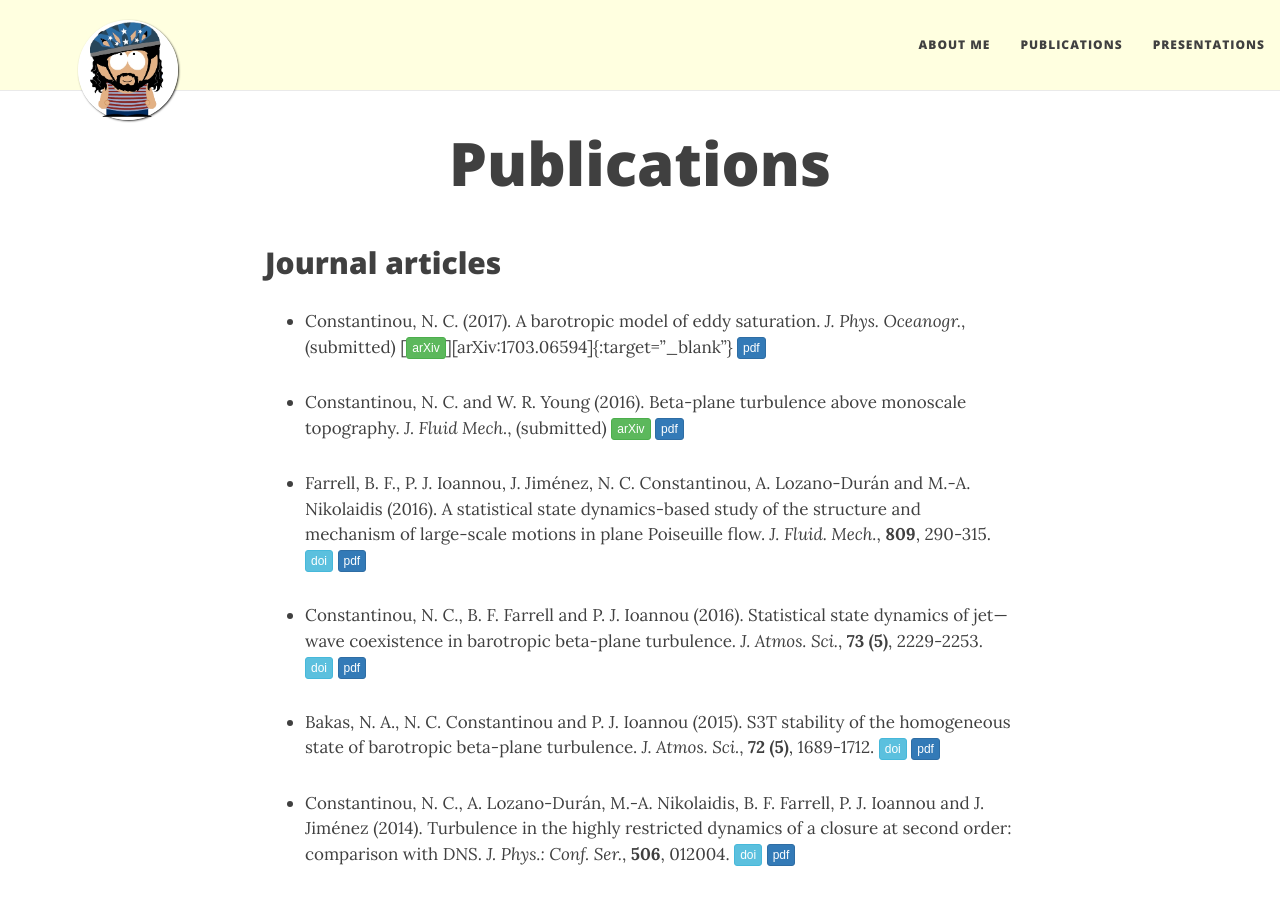
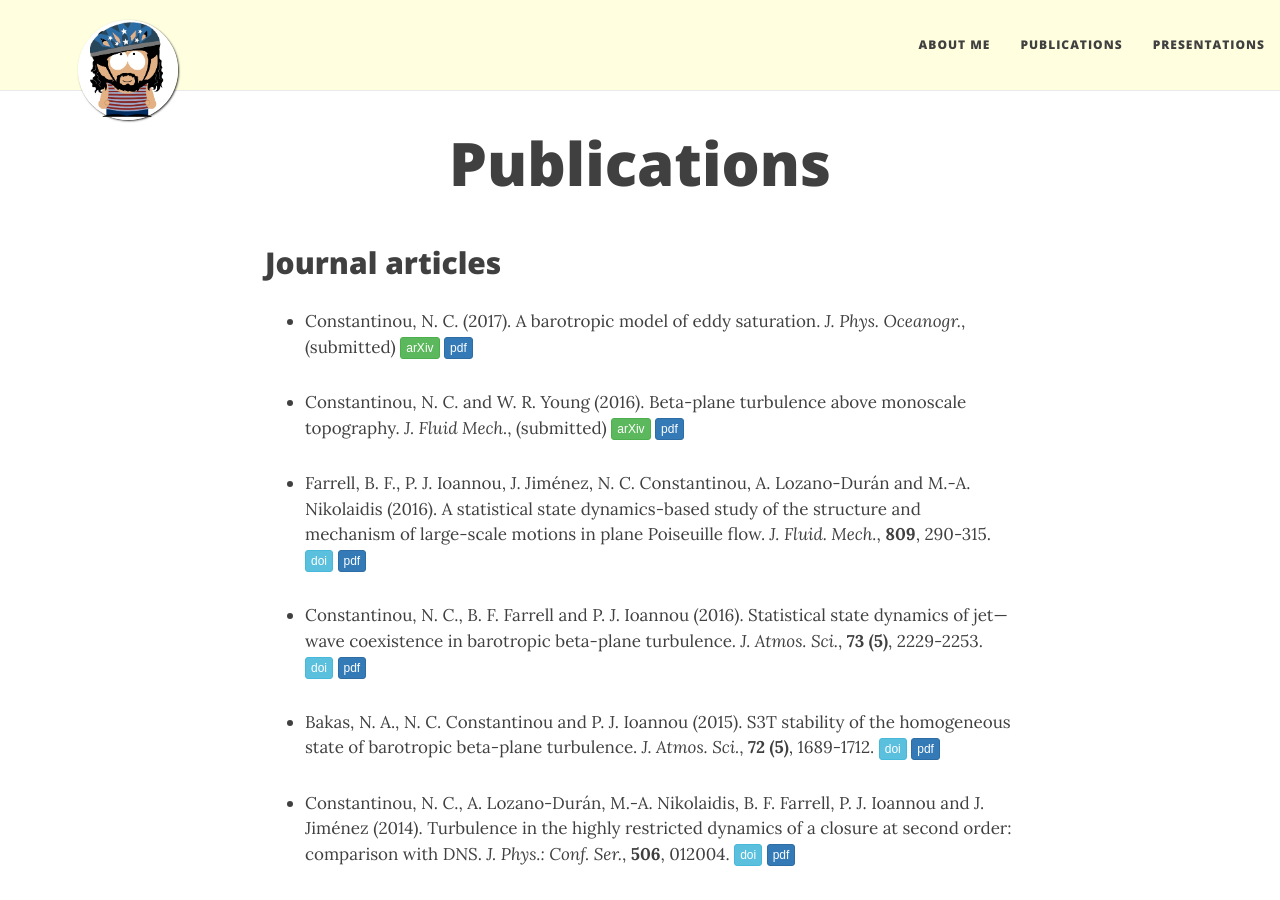
Before and after one commit to navidcy/navidcy.github.io, a Jekyll site: the page built from publications.md, in a window 1280 px wide and 900 px high. Built offline with Jekyll 4.4.1, drawn with Linux system fonts in a browser that asks for light colours; nearby versions of some CDN libraries; some of the changed lines change nothing that is shown.

Commit message:
typo in pubs.md

```diff
--- a/publications.md
+++ b/publications.md
@@ -82,4 +82,4 @@ title: Publications
 [arXiv:1503.07644]: http://arxiv.org/abs/1503.07644
 [arXiv:1512.06018]: http://arxiv.org/abs/1512.06018
 [arXiv:1612.03374]: http://arxiv.org/abs/1612.03374
-[arXiv:1703.XXXXX]: http://arxiv.org/abs/1703.XXXXX
+[arXiv:1703.06594]: http://arxiv.org/abs/1703.06594
```
